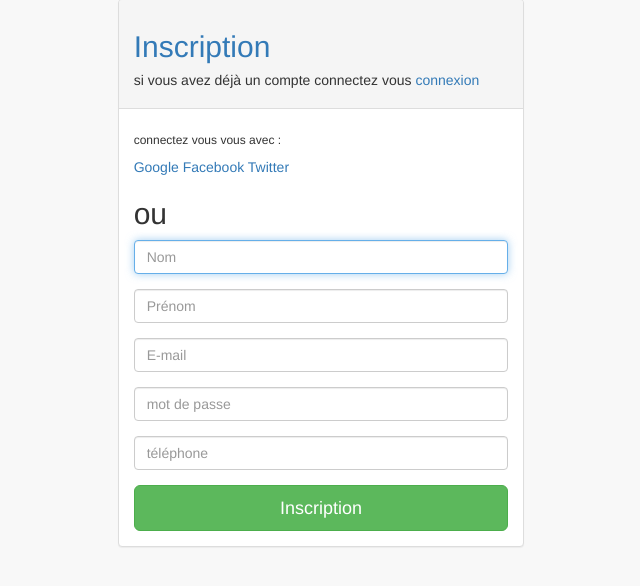
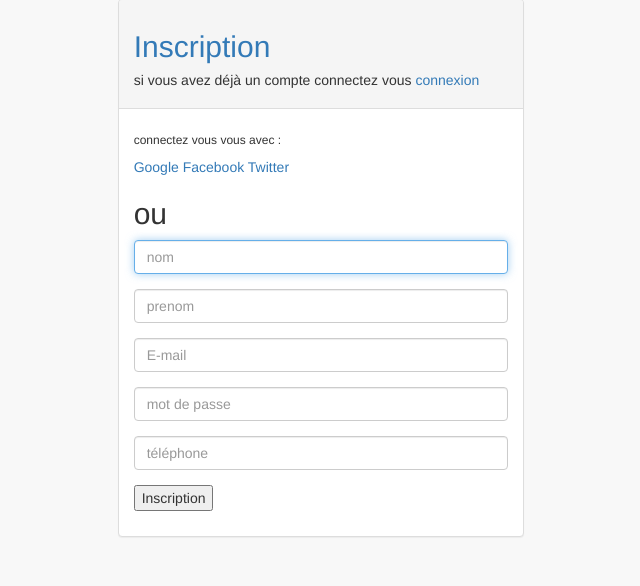
Before and after one commit to louisjaouen/serre, a PHP site: page /projet_m1_struct/apli_web/interface_web/securite/signin.php in a window 1280 px wide. Shown: the part 103-689 px from the top of the page, without its empty margins (319-959 px from the left). Run offline with PHP 8.4, Linux system fonts and the light colour scheme; some libraries are stand-ins or nearby versions.

Commit message:
tentative changement de date

```diff
--- a/projet_m1_struct/apli_web/interface_web/securite/signin.php
+++ b/projet_m1_struct/apli_web/interface_web/securite/signin.php
@@ -35,13 +35,13 @@
                         <a href="../securite/Facebook.php" title="Connexion Facebook">Facebook</a>
                         <a href="../securite/Twitter.php" title="Connexion Twitter">Twitter</a>
                         <h2>ou</h2>
-                        <form role="form">
+                        <form method="post" action="newuser.php" role="form">
                             <fieldset>
                                 <div class="form-group">
-                                    <input class="form-control" placeholder="Nom" name="nom" type="name" autofocus>
+                                    <input class="form-control" placeholder="nom" name="nom" type="name" id="nom" autofocus>
                                 </div>
                                 <div class="form-group">
-                                    <input class="form-control" placeholder="Prénom" name="prenom" type="name" >
+                                    <input class="form-control" placeholder="prenom" name="prenom" type="name" >
                                 </div>
                                 <div class="form-group">
                                     <input class="form-control" placeholder="E-mail" name="email" type="email" >
@@ -55,9 +55,9 @@
                                 </div>
 
                                 <!-- Change this to a button or input when using this as a form -->
-                                <a href="index.html" class="btn btn-lg btn-success btn-block">Inscription</a>
+
                             </fieldset>
-
+                            <p><input type="submit" value="Inscription" /></p>
                         </form>
                         <!--<div id="status"></div>-->
                     </div>
```
